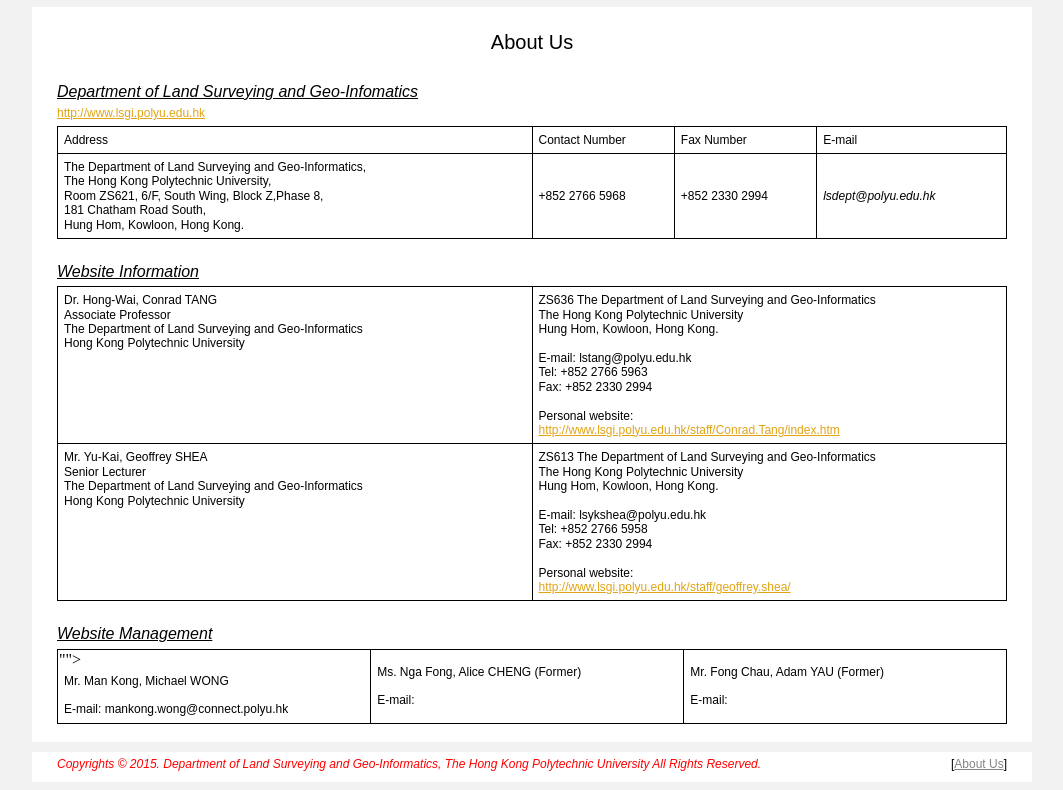
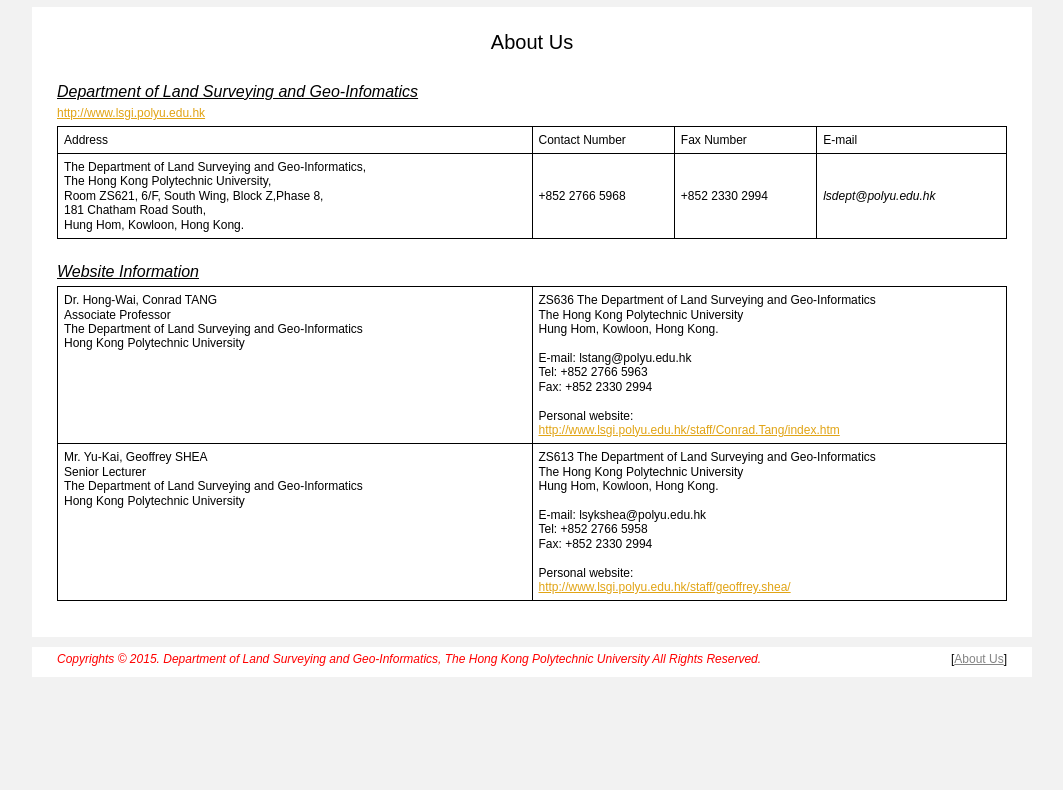
Before and after one commit to ConradTangAssoHK/ConradTangAssoHK.github.io, a plain HTML site: page about.html in a window 1280 px wide. Shown: the part 126-916 px from the top of the page, without its empty margins (108-1171 px from the left). After the commit the page ends 811 px from the top, so only its background shows below. Drawn offline with Linux system fonts and the light colour scheme.

Commit message:
Add files via upload

```diff
--- a/about.html
+++ b/about.html
@@ -113,24 +113,7 @@
     </tr>
     </table>
     <br />
-    <p class="subtitle">Website Management</p>
-    <table class="content" width="950px;" style="margin-left: 25px;">
-    <tr>
-    	<td class="content" width="33%" style="vertical-align: top;<br />
-""><p class="table">
-        	Mr. Man Kong, Michael WONG<br /><br />
-            E-mail: mankong.wong@connect.polyu.hk
-        </p></td>
-        <td class="content" width="33%"><p class="table">
-        	Ms. Nga Fong, Alice CHENG (Former)<br /><br />
-            E-mail:
-        </p></td>
-        <td class="content" width="34%"><p class="table">
-        	Mr. Fong Chau, Adam YAU (Former)<br /><br />
-            E-mail:
-        </p></td>
-    </tr>
-    </table>
+
     <br />
 </div>
 </div>
```
